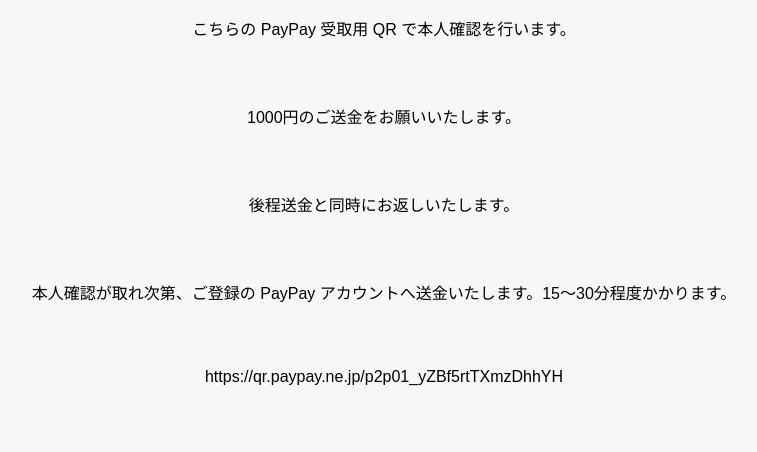
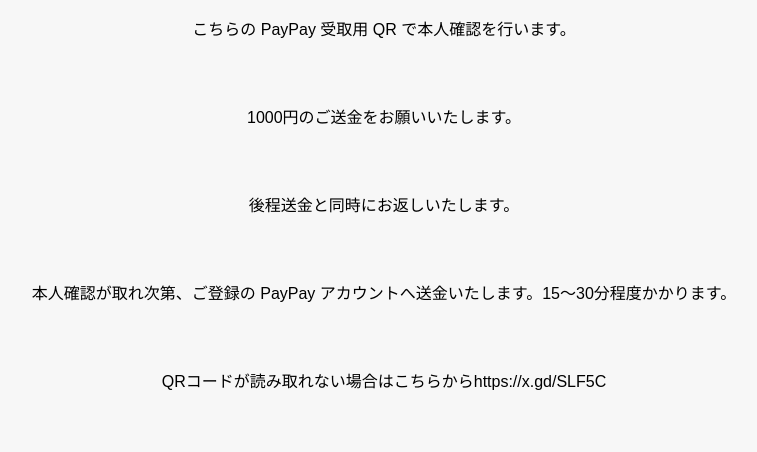
Before and after one commit to lor94208/-, a plain HTML site: page paypay.html in a window 1280 px wide. Shown: the top 452 px of the page, without its empty margins (256-1013 px from the left). Drawn offline with Linux system fonts and the light colour scheme.

Commit message:
Update paypay.html

```diff
--- a/paypay.html
+++ b/paypay.html
@@ -6,7 +6,7 @@
 <p>1000円のご送金をお願いいたします。<p>
 <p>後程送金と同時にお返しいたします。<p>
 <p>本人確認が取れ次第、ご登録の PayPay アカウントへ送金いたします。15〜30分程度かかります。<p>
-<p>  https://qr.paypay.ne.jp/p2p01_yZBf5rtTXmzDhhYH<p>
+<p>QRコードが読み取れない場合はこちらからhttps://x.gd/SLF5C<p>
 <meta name="viewport" content="width=device-width,initial-scale=1">
 <style>
 body{display:flex;flex-direction:column;align-items:center;justify-content:center;
```
